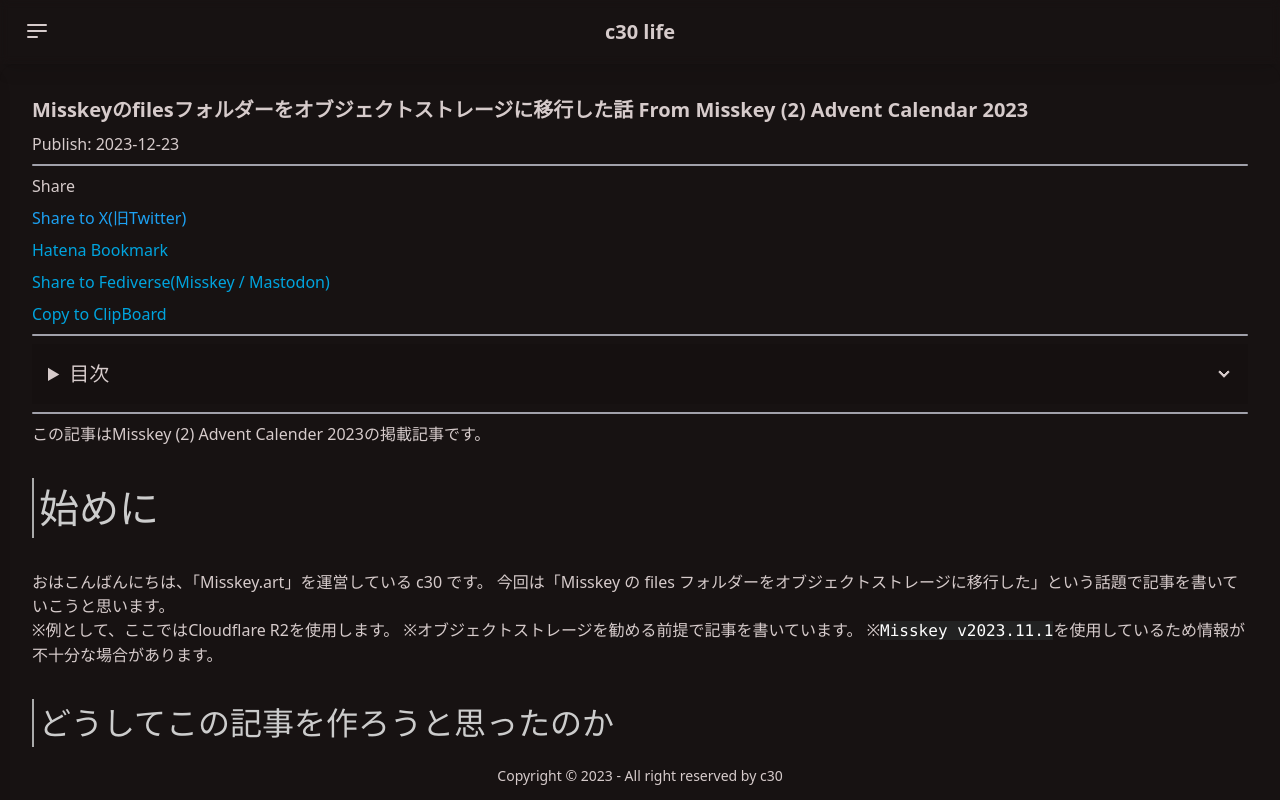
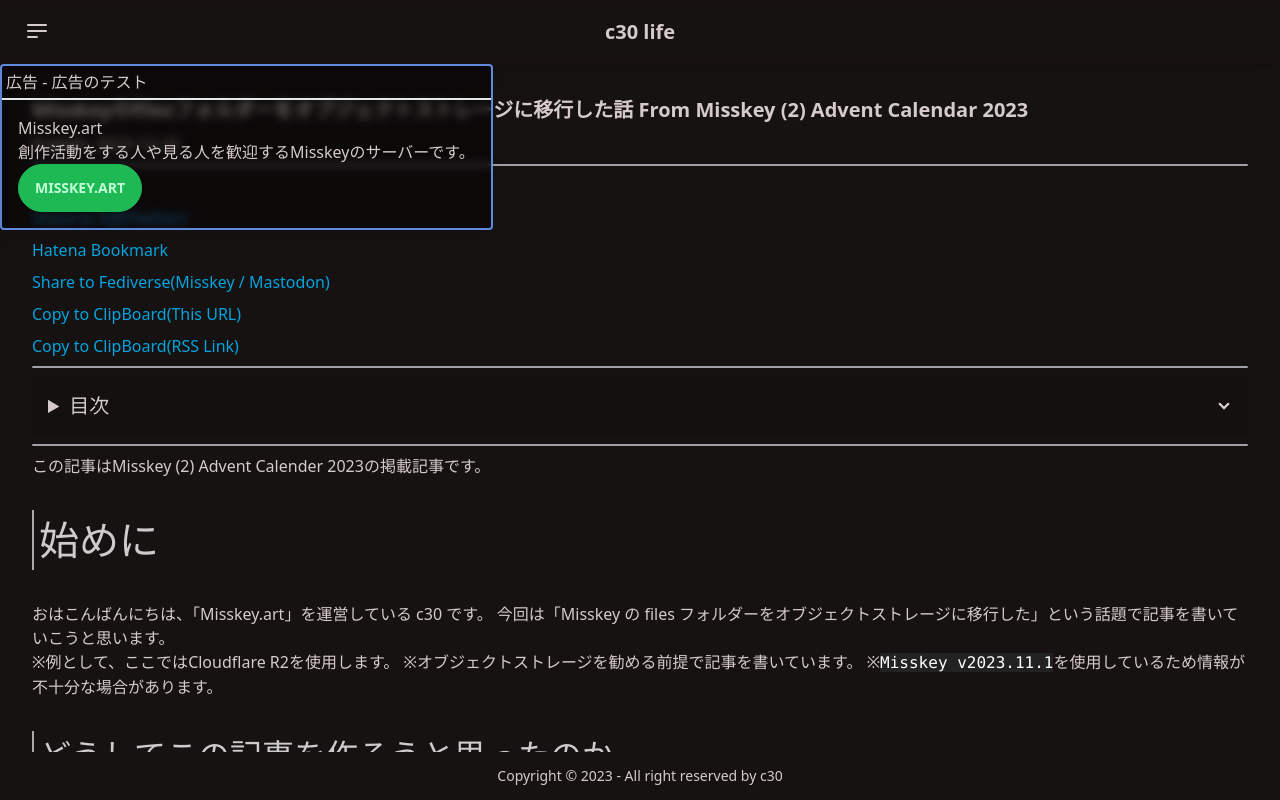
Before and after one commit to Zel9278/c30.life, a Next.js app: page /blog/2023-12-23 in a window 1280 px wide. Built offline with nearby package versions, Linux system fonts and the light colour scheme.

Commit message:
Update counter.json, page.tsx, and package.json

```diff
--- a/package.json
+++ b/package.json
@@ -18,6 +18,7 @@
         "daisyui": "^4.11.1",
         "eslint": "8.57.0",
         "eslint-config-next": "14.2.3",
+        "feed": "^4.2.2",
         "gray-matter": "^4.0.3",
         "moment-timezone": "^0.5.45",
         "next": "14.2.3",
@@ -40,6 +41,7 @@
     "devDependencies": {
         "@types/canvas-confetti": "^1.6.4",
         "autoprefixer": "^10.4.19",
+        "ignore-loader": "^0.1.2",
         "postcss": "^8.4.38",
         "prettier": "^3.2.5",
         "tailwindcss": "^3.4.3"
--- a/src/app/blog/[id]/page.tsx
+++ b/src/app/blog/[id]/page.tsx
@@ -6,6 +6,7 @@
 import { generate } from "@/utils/metadata"
 import { ClipBoard } from "@/components/clipboard"
 import { FediverseShare } from "@/components/fediverse"
+import { Window } from "@/components/window"
 
 type Props = {
     params: { id: string }
@@ -30,6 +31,20 @@
     return (
         <>
             <main>
+                <Window title="広告のテスト">
+                    <div className="p-2">
+                        <h1>Misskey.art</h1>
+                        <p>
+                            創作活動をする人や見る人を歓迎するMisskeyのサーバーです。
+                        </p>
+                        <Link href="https://misskey.art" target="_blank">
+                            <button className="btn btn-primary">
+                                Misskey.art
+                            </button>
+                        </Link>
+                    </div>
+                </Window>
+
                 <div className="card w-full bg-base-100 shadow-xl">
                     <div className="card-body">
                         <h2 className="card-title">{postData.title}</h2>
@@ -52,7 +67,11 @@
                             Hatena Bookmark
                         </Link>
                         <FediverseShare title={title} url={url} />
-                        <ClipBoard title={title} url={url} />
+                        <ClipBoard title="This URL" text={`${title} ${url}`} />
+                        <ClipBoard
+                            title="RSS Link"
+                            text="https://c30.life/blog/blog.atom"
+                        />
                         <div className="bg-zinc-400 w-full h-0.5 rounded" />
 
                         <details className="collapse collapse-arrow bg-base-200">
@@ -63,7 +82,7 @@
                                 <ul>
                                     {makeTocElement(
                                         postData.index,
-                                        postData.indexNumbered
+                                        postData.indexNumbered,
                                     )}
                                 </ul>
                             </div>
@@ -86,7 +105,7 @@
 
 function makeTocElement(
     headings: Headings,
-    headingNumbereds: string | Headings
+    headingNumbereds: string | Headings,
 ): JSX.Element {
     return (
         <ul className="pl-4">
--- /dev/null
+++ b/src/app/blog/blog.atom/route.ts
@@ -0,0 +1,38 @@
+import { Feed } from "feed"
+import { getSortedPostsData } from "@/utils/blog"
+
+const baseURL = "https://c30.life"
+
+export async function GET(request: Request) {
+    const feed = new Feed({
+        title: "C30.Life",
+        description: "C30.Lifeのブログ",
+        id: baseURL,
+        link: baseURL,
+        language: "ja",
+        copyright: "© 2024",
+        favicon: `${baseURL}/favicon.ico`,
+        feedLinks: {
+            rss: `${baseURL}/blog.atom`,
+        },
+    })
+
+    const posts = getSortedPostsData()
+
+    posts.forEach((post) => {
+        feed.addItem({
+            title: post.title,
+            id: `${baseURL}/blog/${post.id}`,
+            link: `${baseURL}/blog/${post.id}`,
+            description: post.title,
+            content: post.title,
+            date: new Date(post.date),
+        })
+    })
+
+    return new Response(feed.atom1(), {
+        headers: {
+            "Content-Type": "application/atom+xml",
+        },
+    })
+}
--- a/src/app/info/page.tsx
+++ b/src/app/info/page.tsx
@@ -16,6 +16,7 @@
     return {
         host: "c30.life",
         owner: "c30",
+        hostname: os.hostname(),
         runningAs: `${os.userInfo().username}@${os.hostname()}`,
         thisVersion: packages.version,
         nodeVersion: process.version,
--- a/src/components/clipboard.tsx
+++ b/src/components/clipboard.tsx
@@ -5,10 +5,10 @@
 
 type Props = {
     title: string
-    url: string
+    text: string
 }
 
-export function ClipBoard({ title, url }: Props) {
+export function ClipBoard({ title, text }: Props) {
     const [copied, setCopied] = useState(false)
 
     useEffect(() => {
@@ -24,11 +24,11 @@
             href="#"
             className="text-[#00a4de] hover:underline hover:text-[#8bcdf7]"
             onClick={(target) => {
-                navigator.clipboard.writeText(`${title} ${url}`)
+                navigator.clipboard.writeText(text)
                 setCopied(true)
             }}
         >
-            Copy to ClipBoard{copied ? " [Copied!]" : ""}
+            Copy to ClipBoard({title}){copied ? " [Copied!]" : ""}
         </Link>
     )
 }
--- /dev/null
+++ b/src/components/window.tsx
@@ -0,0 +1,110 @@
+"use client"
+
+import { useEffect, useState } from "react"
+
+// This file is for creating windows with next.js.
+// this fire is not multiple windows.
+// The window can be moved.
+
+type Props = {
+    title: string
+    children: JSX.Element
+}
+
+export function Window({ title, children }: Props): JSX.Element {
+    const [isDragging, setIsDragging] = useState(false)
+    const [position, setPosition] = useState({ x: 0, y: 0 })
+    const [startPosition, setStartPosition] = useState({ x: 0, y: 0 })
+
+    useEffect(() => {
+        if (isDragging) {
+            const handleMouseMove = (event: MouseEvent) => {
+                event.preventDefault()
+                setPosition({
+                    x: event.clientX - startPosition.x,
+                    y: event.clientY - startPosition.y,
+                })
+            }
+
+            const handleMouseUp = () => {
+                setIsDragging(false)
+            }
+
+            const handleTouchStart = (event: TouchEvent) => {
+                event.preventDefault()
+                setIsDragging(true)
+
+                const touch = event.touches[0]
+
+                console.log(touch.clientX, touch.clientY)
+
+                setStartPosition({
+                    x: touch.clientX - position.x,
+                    y: touch.clientY - position.y,
+                })
+            }
+
+            const handleTouchMove = (event: TouchEvent) => {
+                event.preventDefault()
+
+                const touch = event.touches[0]
+
+                setPosition({
+                    x: touch.clientX - startPosition.x,
+                    y: touch.clientY - startPosition.y,
+                })
+            }
+
+            const handleTouchEnd = () => {
+                setIsDragging(false)
+            }
+
+            document.addEventListener("mousemove", handleMouseMove)
+            document.addEventListener("mouseup", handleMouseUp)
+
+            document.addEventListener("touchstart", handleTouchStart, false)
+            document.addEventListener("touchmove", handleTouchMove, false)
+            document.addEventListener("touchend", handleTouchEnd, false)
+
+            return () => {
+                document.removeEventListener("mousemove", handleMouseMove)
+                document.removeEventListener("mouseup", handleMouseUp)
+
+                document.removeEventListener(
+                    "touchstart",
+                    handleTouchStart,
+                    false,
+                )
+                document.removeEventListener(
+                    "touchmove",
+                    handleTouchMove,
+                    false,
+                )
+                document.removeEventListener("touchend", handleTouchEnd, false)
+            }
+        }
+    }, [isDragging, position.x, position.y, startPosition])
+
+    return (
+        <div
+            className="fixed z-50 bg-[#00000085] rounded backdrop-blur-sm shadow-lg border-[#5f8bdd] border-2"
+            style={{
+                transform: `translate(${position.x}px, ${position.y}px)`,
+            }}
+        >
+            <div
+                onMouseDown={(event) => {
+                    setIsDragging(true)
+                    setStartPosition({
+                        x: event.clientX - position.x,
+                        y: event.clientY - position.y,
+                    })
+                }}
+                className="flex border-b-[#73474] border-b-2 cursor-move"
+            >
+                <h1 className="place-self-end p-1">広告 - {title}</h1>
+            </div>
+            <div className="p-2">{children}</div>
+        </div>
+    )
+}
```
Also changed, not shown: src/.counter.json, 1 other file (tests, documents, lock files or other folders).
